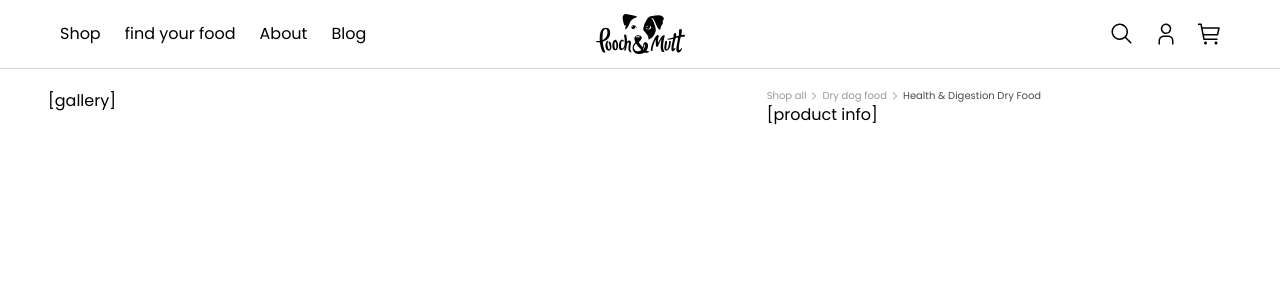
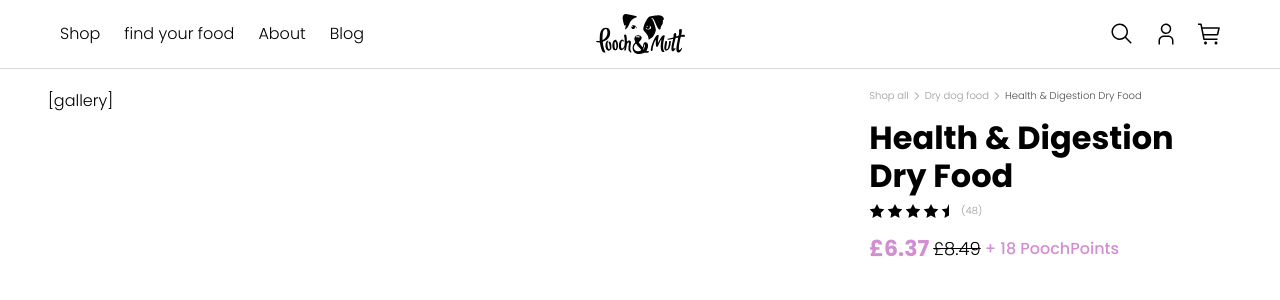
Before and after one commit to Jwakers/pooch-and-mutt-product-detail, a Next.js app: page / in a window 1280 px wide. Shown: the top 300 px of the page. Built offline with nearby package versions, Linux system fonts and the light colour scheme.

Commit message:
feat: product detail header info

```diff
--- a/app/layout.tsx
+++ b/app/layout.tsx
@@ -6,7 +6,7 @@
 
 const poppins = Poppins({
   variable: "--font-poppins",
-  weight: ["400", "500", "700"],
+  weight: ["300", "500", "700"],
 });
 
 export const metadata: Metadata = {
--- a/app/page.tsx
+++ b/app/page.tsx
@@ -1,4 +1,5 @@
 import Breadcrumbs from "@/components/breadcrumbs";
+import { StarFilled, StarHalf } from "@/components/icons";
 import Container from "@/components/layout/container";
 import Grid from "@/components/layout/grid";
 
@@ -6,16 +7,71 @@
   return (
     <Container className="md:pt-7">
       <Grid className="">
-        <div className="col-span-full md:col-start-8 md:row-start-1">
+        <div className="col-span-full md:col-start-9 md:row-start-1">
           <Breadcrumbs />
         </div>
-        <div className="col-span-full md:col-span-7 md:row-span-2">
+        <div className="col-span-full md:col-span-8 md:row-span-2">
           [gallery]
         </div>
-        <div className="col-span-full md:col-start-8 md:row-start-2">
-          [product info]
+        <div className="col-span-full mt-6 md:col-start-9 md:row-start-2">
+          <ProductHead />
         </div>
       </Grid>
     </Container>
   );
 }
+
+const PRODUCT_DATA = {
+  title: "Health & Digestion Dry Food",
+  price: {
+    current: 6.37,
+    compareAt: 8.49,
+  },
+  points: 18,
+  review: {
+    total: 48,
+    average: 4.5,
+  },
+};
+
+function ProductHead() {
+  const {
+    price: { current, compareAt },
+    points,
+  } = PRODUCT_DATA;
+  return (
+    <div className="mb-7 md:mb-8">
+      <h1 className="mb-4 text-h1 text-primary">{PRODUCT_DATA.title}</h1>
+      <Reviews />
+      <div className="mt-6 flex items-center gap-2">
+        <span className="text-h3 text-brand">£{current}</span>
+        <span className="text-p1 line-through">£{compareAt}</span>
+        <span className="text-s2 text-brand">+ {points} PoochPoints</span>
+      </div>
+    </div>
+  );
+}
+
+function Reviews() {
+  const { total, average } = PRODUCT_DATA.review;
+  const whole = Math.floor(average);
+  const hasHalf = average > whole;
+
+  return (
+    <div className="flex flex-wrap items-center gap-2">
+      <ul className="flex gap-1">
+        {[...Array(whole)].map((_) => (
+          <li>
+            <StarFilled className="h-6 w-6" />
+          </li>
+        ))}
+        {hasHalf ? (
+          <li>
+            <StarHalf className="h-6 w-6" />
+          </li>
+        ) : null}
+      </ul>
+      <span className="text-c1 text-minimal">({total})</span>
+    </div>
+  );
+}
```
Also changed, not shown: 1 other file (tests, documents, lock files or other folders).
